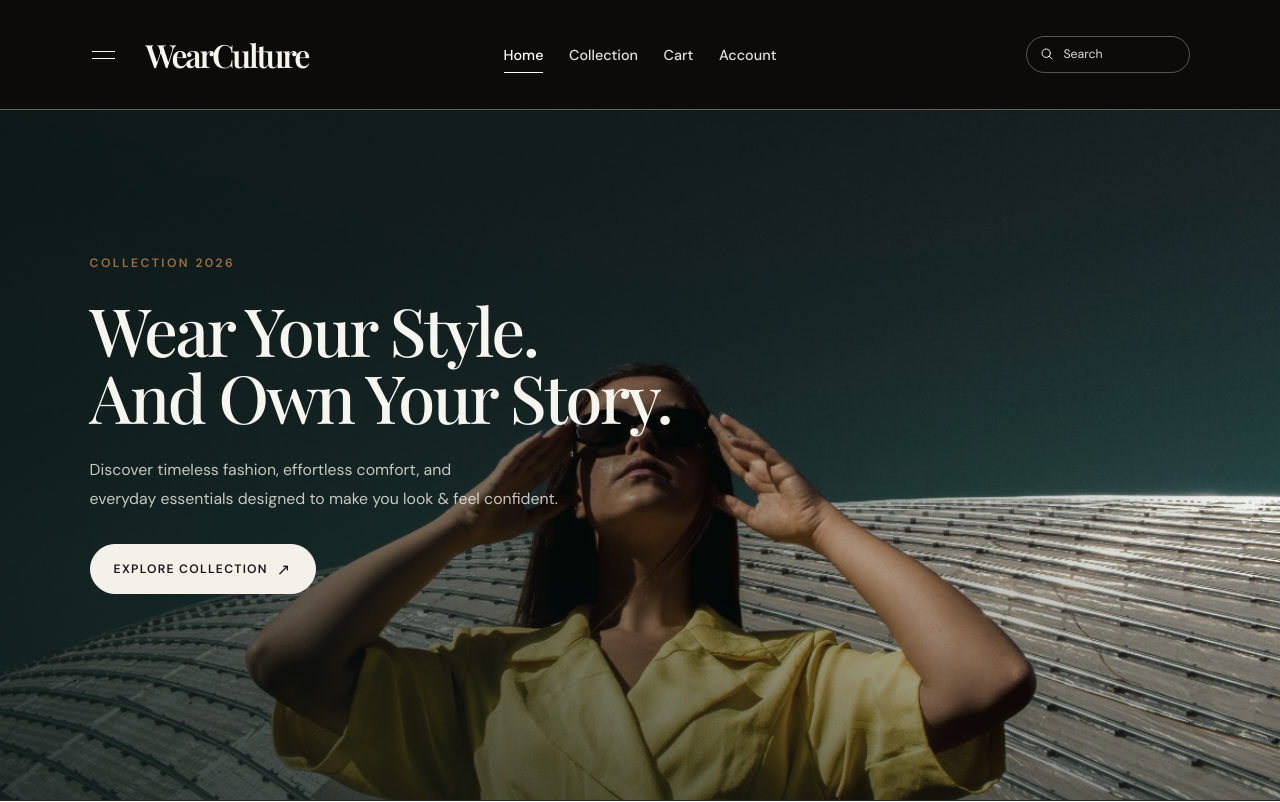
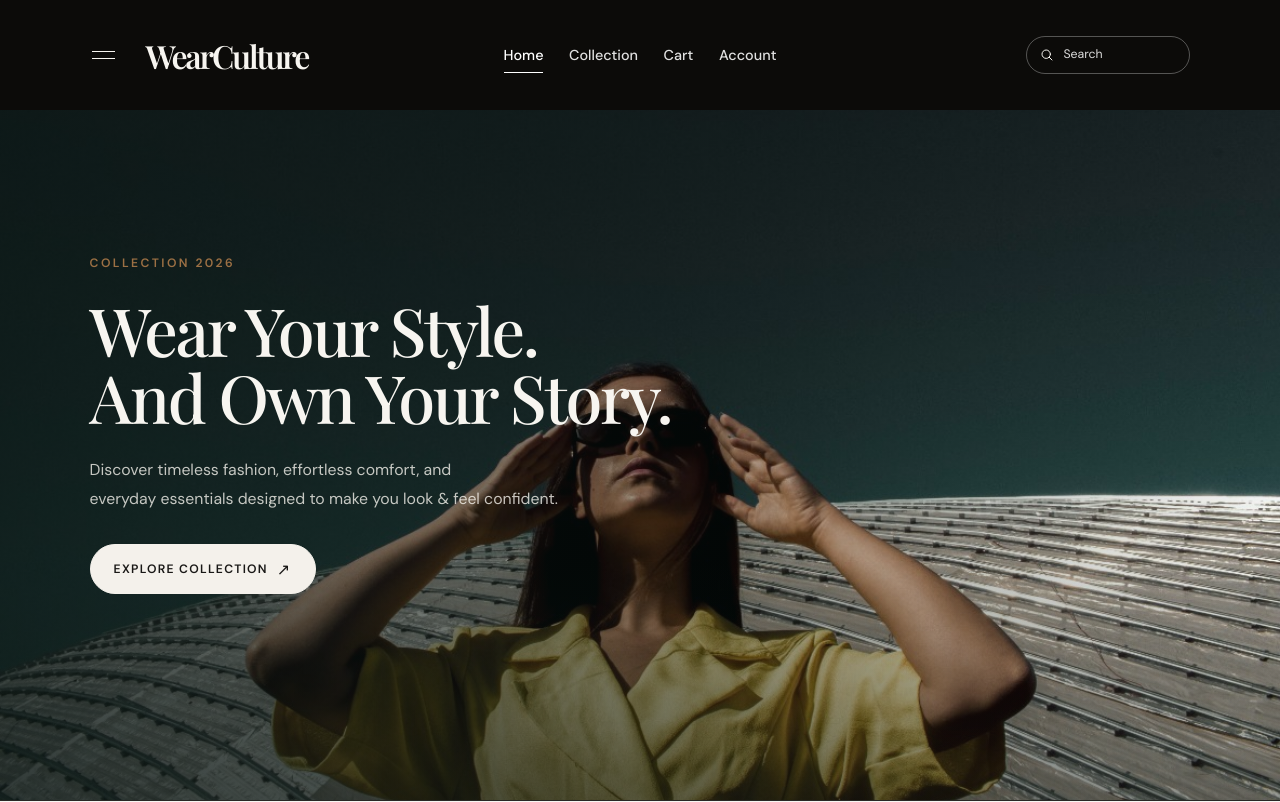
Before and after one commit to mukkeswap123-prog/Ecom, a plain HTML site: page index.html in a window 1280 px wide. Shown: the top 802 px of the page. Drawn offline with nearby package versions, Linux system fonts and the light colour scheme.

Commit message:
Comment border bottom site header css

```diff
--- a/styles.css
+++ b/styles.css
@@ -48,7 +48,7 @@ input {
   align-items: center;
   min-height: 110px;
   padding: 0 var(--page-gutter);
-  border-bottom: 1px solid rgba(255, 255, 255, 0.35);
+  /*border-bottom: 1px solid rgba(255, 255, 255, 0.35);*/
   background: #0c0b09;
 }
 
```
